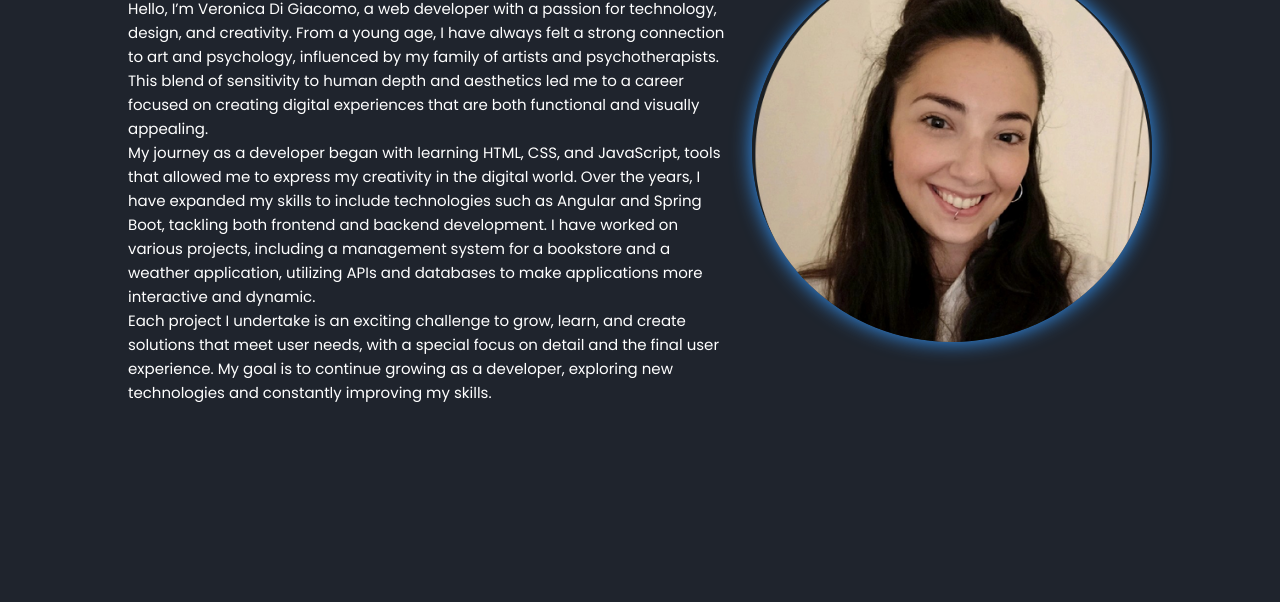
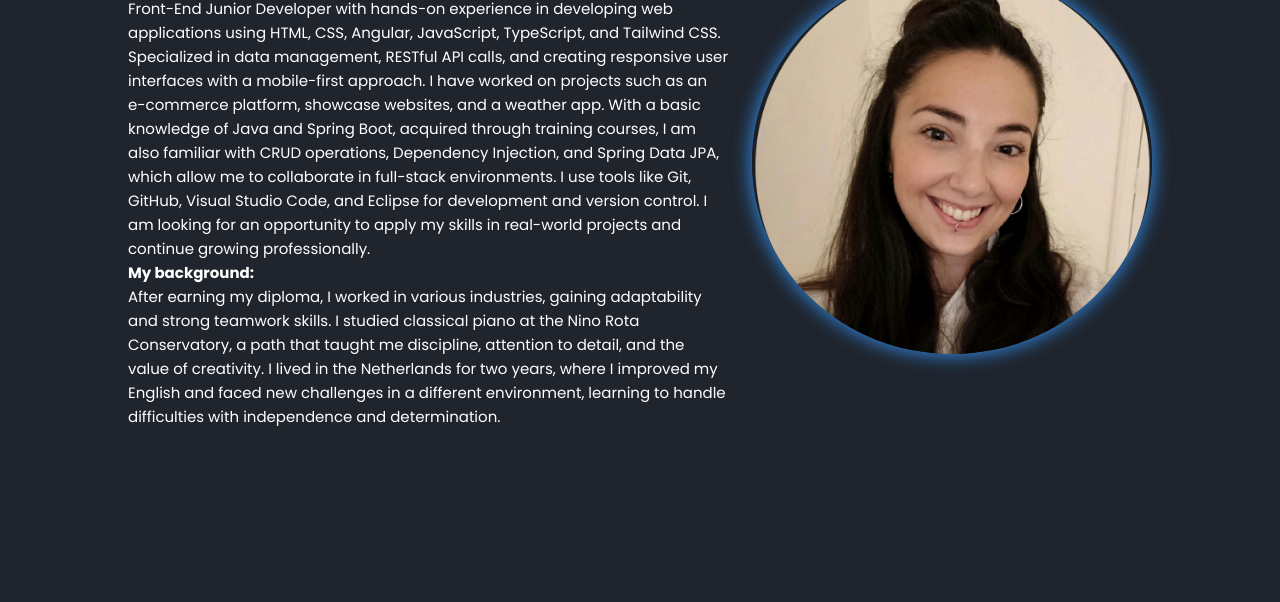
Before and after one commit to VeronicaDiGiac/Portfolio, a plain HTML site: page About.html in a window 1280 px wide. Shown: the part 198-800 px from the top of the page. Drawn offline with nearby package versions, Linux system fonts and the light colour scheme.

Commit message:
aggiornamento pagina about me

```diff
--- a/About.html
+++ b/About.html
@@ -24,10 +24,10 @@
       <nav class="navbar">
         <menu>
           <li><a href="index.html">Home</a></li>
-          <li class="current"><a href="about.html">About</a></li>
-          <li><a href="skills.html">Skills</a></li>
-          <li><a href="portfolio.html">Portfolio</a></li>
-          <li><a href="contact.html">Contact</a></li>
+          <li><a href="About.html">About</a></li>
+          <li class="current"><a href="Skills.html">Skills</a></li>
+          <li><a href="Portfolio.html">Portfolio</a></li>
+          <li><a href="Contact.html">Contact</a></li>
         </menu>
       </nav>
     </header>
@@ -36,29 +36,30 @@
       <div class="about-content">
         <h1>About Me</h1>
         <p>
-          Hello, I’m Veronica Di Giacomo, a web developer with a passion for
-          technology, design, and creativity. From a young age, I have always
-          felt a strong connection to art and psychology, influenced by my
-          family of artists and psychotherapists. This blend of sensitivity to
-          human depth and aesthetics led me to a career focused on creating
-          digital experiences that are both functional and visually appealing.
+          Front-End Junior Developer with hands-on experience in developing web
+          applications using HTML, CSS, Angular, JavaScript, TypeScript, and
+          Tailwind CSS. Specialized in data management, RESTful API calls, and
+          creating responsive user interfaces with a mobile-first approach. I
+          have worked on projects such as an e-commerce platform, showcase
+          websites, and a weather app. With a basic knowledge of Java and Spring
+          Boot, acquired through training courses, I am also familiar with CRUD
+          operations, Dependency Injection, and Spring Data JPA, which allow me
+          to collaborate in full-stack environments. I use tools like Git,
+          GitHub, Visual Studio Code, and Eclipse for development and version
+          control. I am looking for an opportunity to apply my skills in
+          real-world projects and continue growing professionally.
         </p>
         <p>
-          My journey as a developer began with learning HTML, CSS, and
-          JavaScript, tools that allowed me to express my creativity in the
-          digital world. Over the years, I have expanded my skills to include
-          technologies such as Angular and Spring Boot, tackling both frontend
-          and backend development. I have worked on various projects, including
-          a management system for a bookstore and a weather application,
-          utilizing APIs and databases to make applications more interactive and
-          dynamic.
+          <strong>My background:</strong>
         </p>
         <p>
-          Each project I undertake is an exciting challenge to grow, learn, and
-          create solutions that meet user needs, with a special focus on detail
-          and the final user experience. My goal is to continue growing as a
-          developer, exploring new technologies and constantly improving my
-          skills.
+          After earning my diploma, I worked in various industries, gaining
+          adaptability and strong teamwork skills. I studied classical piano at
+          the Nino Rota Conservatory, a path that taught me discipline,
+          attention to detail, and the value of creativity. I lived in the
+          Netherlands for two years, where I improved my English and faced new
+          challenges in a different environment, learning to handle difficulties
+          with independence and determination.
         </p>
       </div>
       <div class="about-img">
```
Also changed, not shown: Contact.html (+4 -4 lines), Portfolio.html (+6 -6 lines), Skills.html (+4 -4 lines), PsychologistWebsite.html (renamed from PsychologystWebsite.html).
